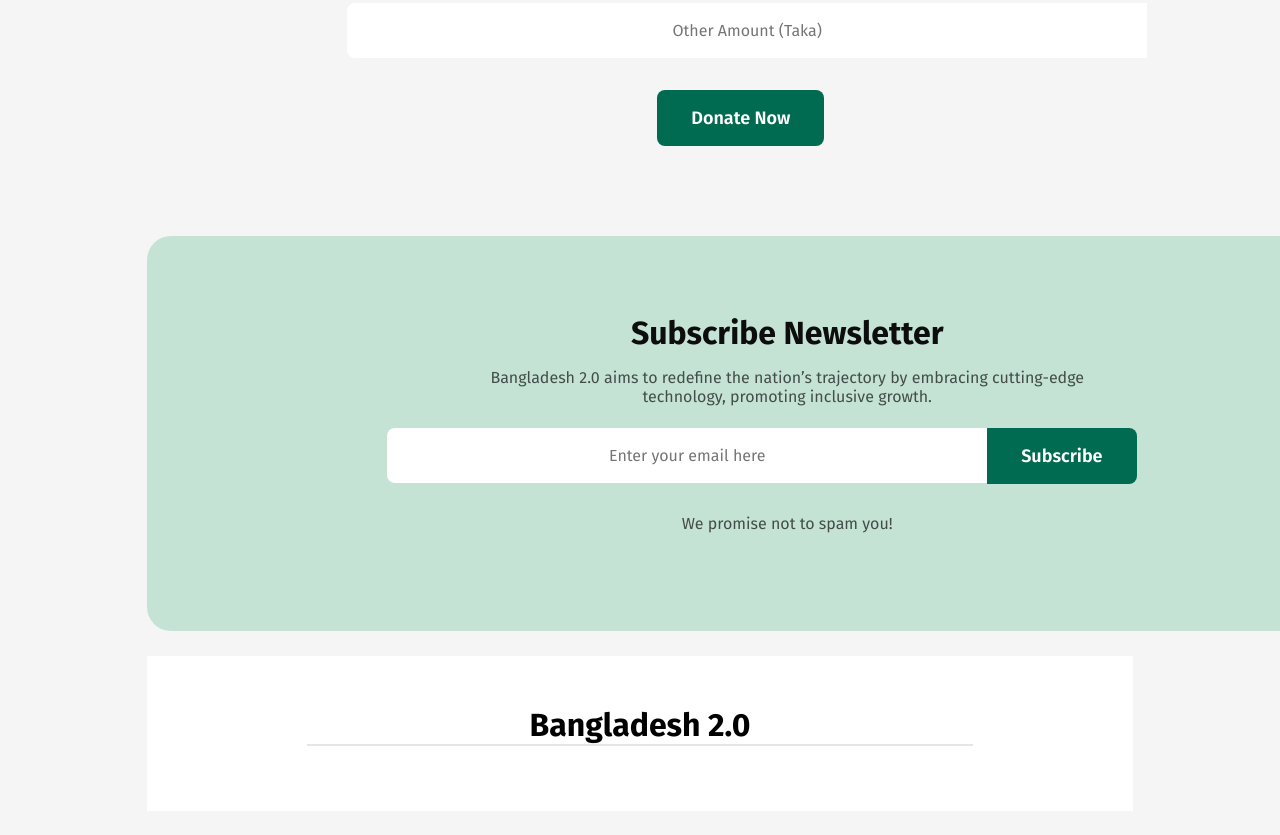
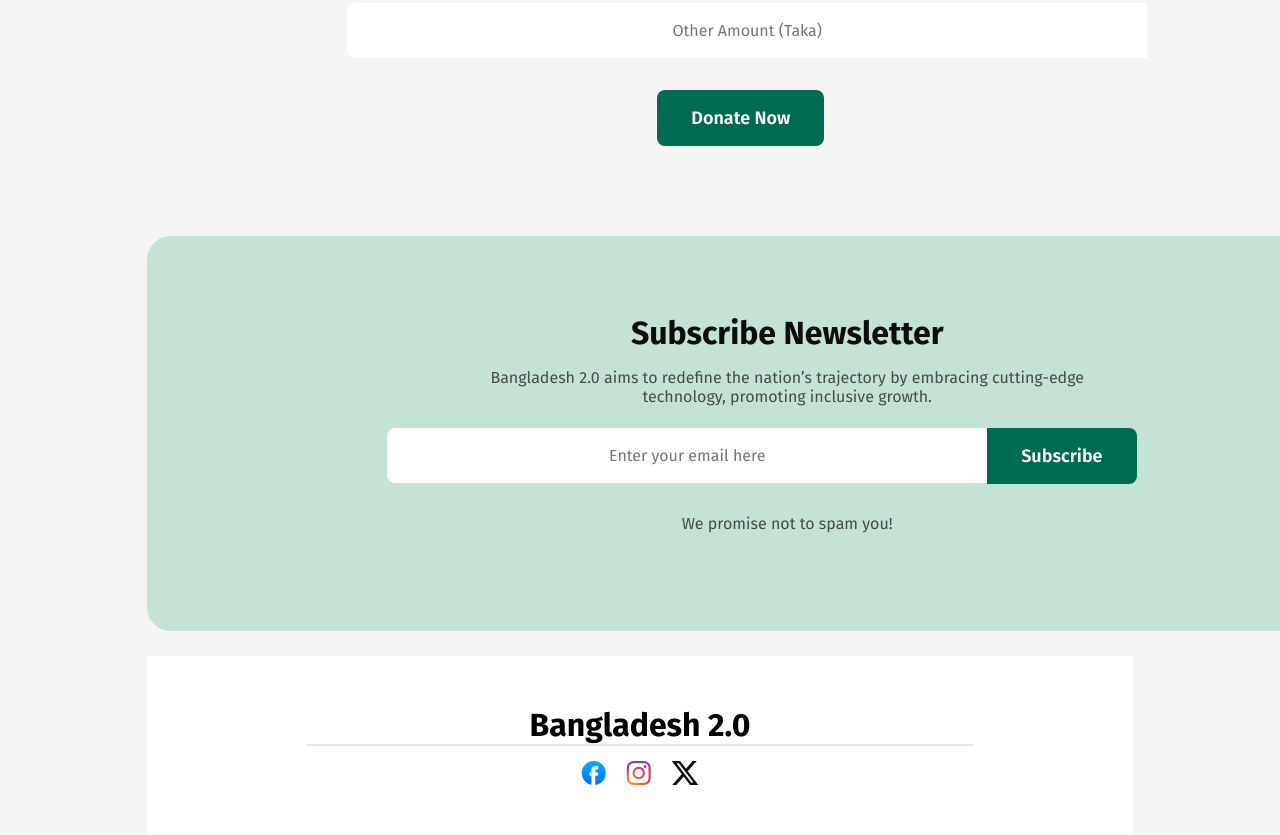
Before and after one commit to rukaiyatasnim/BANGLADESH-2.0, a plain HTML site: page index.html in a window 1280 px wide. Shown: the part 4454-5289 px from the top of the page. Before the commit the page ends 5265 px from the top, so only its background shows below. Drawn offline with Linux system fonts and the light colour scheme; the site is published under a folder, as on GitHub Pages, so addresses that start at the root find nothing; a web font is replaced by a local one.

Commit message:
Pre-Final

```diff
--- a/index.html
+++ b/index.html
@@ -312,9 +312,9 @@
                 <h1 class="footer-title">Bangladesh 2.0</h1>
                 <hr style="border: 1px solid hsla(0,0%,5%,0.1);">
                 <div class="logo-container">
-                    <img src="/Assets/facebook.png" alt="">
-                    <img src="/Assets/instagram.png" alt="">
-                    <img src="/Assets/x.png" alt="">
+                    <img src="./assets/facebook.png" alt="">
+                    <img src="./assets/instagram.png" alt="">
+                    <img src="./assets/x.png" alt="">
                 </div>
             </div>
         </section>
```
